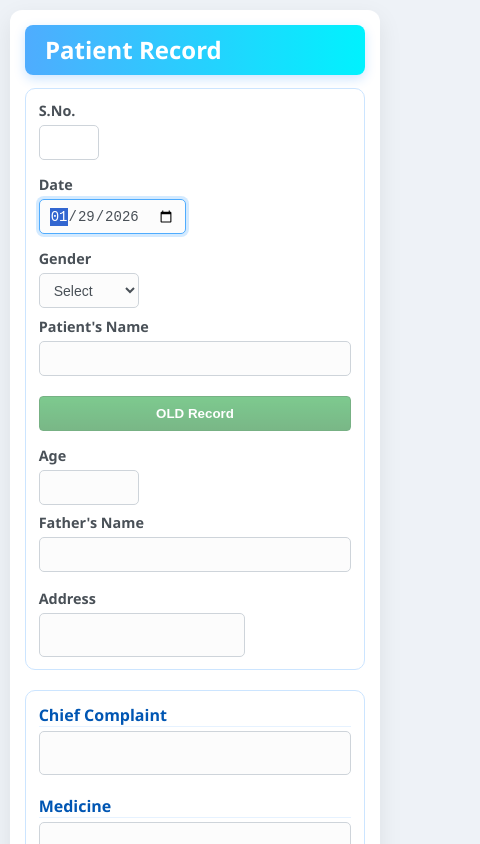
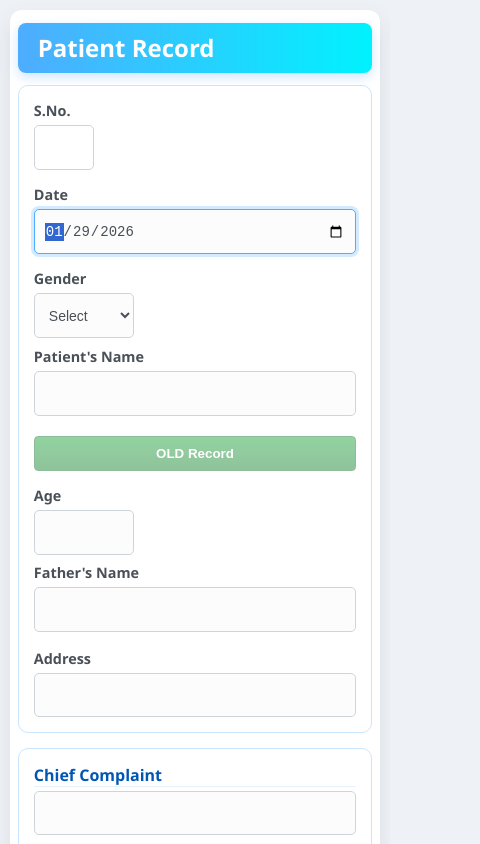
Before and after one commit to sahilcingh/Patient-Record-App, a React (Vite) app in the folder frontend/: page / in a window 390 px wide. Shown: the top 844 px of the page, 480 px wide, since content can reach past the window. Built offline with nearby package versions, Linux system fonts and the light colour scheme; no server answers.

Commit message:
Mobile UI fixed, and name dropdown menu fix 2

```diff
--- a/frontend/public/app.js
+++ b/frontend/public/app.js
@@ -40,25 +40,24 @@
 
         let isEditMode = false;
 
-        /* ================= 1. BUTTON STATE (VERIFICATION) ================= */
-        // Disable by default
+        /* ================= 1. BUTTON STATE: Default Disabled ================= */
         if(oldRecordBtn) {
             oldRecordBtn.disabled = true;
-            oldRecordBtn.style.opacity = "0.6";
+            oldRecordBtn.style.opacity = "0.5";
             oldRecordBtn.style.cursor = "not-allowed";
         }
 
-        /* ================= 2. AUTOCOMPLETE & VERIFICATION ================= */
+        /* ================= 2. AUTOCOMPLETE & BUTTON VERIFICATION ================= */
         if (patientNameInput && suggestionsList) {
             patientNameInput.addEventListener("input", async function() {
                 const query = this.value.trim();
 
-                // If empty, disable button and hide list
+                // If input is empty, reset button to disabled
                 if (query.length < 1) {
                     suggestionsList.classList.add("hidden");
                     if(oldRecordBtn) {
                         oldRecordBtn.disabled = true;
-                        oldRecordBtn.style.opacity = "0.6";
+                        oldRecordBtn.style.opacity = "0.5";
                         oldRecordBtn.style.cursor = "not-allowed";
                     }
                     return;
@@ -70,8 +69,9 @@
 
                     suggestionsList.innerHTML = "";
 
-                    // IF NAME EXISTS IN DB -> ENABLE BUTTON
+                    // Logic: If we found names in DB, enable the button
                     if (names.length > 0) {
+                        // Enable button because names exist
                         if(oldRecordBtn) {
                             oldRecordBtn.disabled = false;
                             oldRecordBtn.style.opacity = "1";
@@ -84,19 +84,25 @@
                             li.onclick = () => {
                                 patientNameInput.value = item.B_PName;
                                 suggestionsList.classList.add("hidden");
-                                if(oldRecordBtn) oldRecordBtn.click();
+                                // Ensure enabled after selection
+                                if(oldRecordBtn) {
+                                    oldRecordBtn.disabled = false;
+                                    oldRecordBtn.style.opacity = "1";
+                                    oldRecordBtn.style.cursor = "pointer";
+                                    oldRecordBtn.click(); // Auto click optional
+                                }
                             };
                             suggestionsList.appendChild(li);
                         });
                         suggestionsList.classList.remove("hidden");
                     } else {
-                        // NAME NOT FOUND -> DISABLE BUTTON
+                        // No names found? Disable button
+                        suggestionsList.classList.add("hidden");
                         if(oldRecordBtn) {
                             oldRecordBtn.disabled = true;
-                            oldRecordBtn.style.opacity = "0.6";
+                            oldRecordBtn.style.opacity = "0.5";
                             oldRecordBtn.style.cursor = "not-allowed";
                         }
-                        suggestionsList.classList.add("hidden");
                     }
                 } catch (err) { console.error(err); }
             });
@@ -106,7 +112,7 @@
             });
         }
 
-        /* ================= 3. OLD RECORD SEARCH (UPDATED COLUMNS) ================= */
+        /* ================= 3. OLD RECORD SEARCH (Show Name in Col 2) ================= */
         if (oldRecordBtn) {
             oldRecordBtn.addEventListener("click", async () => {
                 const nameInput = document.getElementById("patientNameInput");
@@ -121,7 +127,7 @@
                         data.records.forEach(rec => {
                             const date = new Date(rec.B_Date).toLocaleDateString('en-GB');
                             const row = document.createElement("tr");
-                            // UPDATED ROW: 2nd Column is Name
+                            // 2nd Column is now Patient Name
                             row.innerHTML = `
                                 <td>${date}</td>
                                 <td>${rec.B_PName}</td>
@@ -138,12 +144,13 @@
                         });
                         modal.style.display = "flex";
                     } else {
-                        alert("No history found.");
+                        alert("No records found in database.");
                     }
                 } catch (err) { alert("Error loading history."); }
             });
         }
 
+        // ... [The rest of app.js (Validation, Enter Key, etc.) remains unchanged] ...
         /* ================= ENTER KEY NAV ================= */
         form.addEventListener("keydown", (e) => {
             if (e.key === "Enter") {
@@ -155,7 +162,6 @@
                     isEditMode ? updateBtn.click() : saveBtn.click();
                     return;
                 }
-
                 const focusables = Array.from(form.querySelectorAll("input, select, textarea"));
                 const index = focusables.indexOf(target);
                 if (index > -1 && index < focusables.length - 1) {
@@ -246,23 +252,6 @@
             }
         }
 
-        function fillForm(record) {
-            getEl("patientNameInput").value = record.B_PName || "";
-            getEl("fatherNameInput").value = record.B_FName || "";
-            if(sexInput) sexInput.value = record.B_Sex || "";
-            (getEl("age") || form.querySelector("#age")).value = record.B_Age || "";
-            (getEl("address") || form.querySelector(".address-box")).value = record.B_To || "";
-            const boxes = form.querySelectorAll(".large-box");
-            if (boxes[0]) boxes[0].value = record.B_Perticu1 || "";
-            if (boxes[1]) boxes[1].value = record.B_Perticu2 || "";
-            snoInput.value = record.B_Sno || "";
-            if (visitDate && record.B_Date) visitDate.value = new Date(record.B_Date).toISOString().split('T')[0];
-            total.value = (record.B_PerticuAmt1 || 0).toFixed(2);
-            cartage.value = (record.B_Cart || 0).toFixed(2);
-            conveyance.value = (record.B_Conv || 0).toFixed(2);
-            grandTotal.value = (record.B_TotalAmt || 0).toFixed(2);
-        }
-
         /* ================= LISTENERS ================= */
         billingFields.forEach(field => {
             field.addEventListener("focus", () => { if (parseFloat(field.value) === 0) field.value = ""; });
@@ -319,6 +308,23 @@
             });
         }
 
+        function fillForm(record) {
+            getEl("patientNameInput").value = record.B_PName || "";
+            getEl("fatherNameInput").value = record.B_FName || "";
+            if(sexInput) sexInput.value = record.B_Sex || "";
+            (getEl("age") || form.querySelector("#age")).value = record.B_Age || "";
+            (getEl("address") || form.querySelector(".address-box")).value = record.B_To || "";
+            const boxes = form.querySelectorAll(".large-box");
+            if (boxes[0]) boxes[0].value = record.B_Perticu1 || "";
+            if (boxes[1]) boxes[1].value = record.B_Perticu2 || "";
+            snoInput.value = record.B_Sno || "";
+            if (visitDate && record.B_Date) visitDate.value = new Date(record.B_Date).toISOString().split('T')[0];
+            total.value = (record.B_PerticuAmt1 || 0).toFixed(2);
+            cartage.value = (record.B_Cart || 0).toFixed(2);
+            conveyance.value = (record.B_Conv || 0).toFixed(2);
+            grandTotal.value = (record.B_TotalAmt || 0).toFixed(2);
+        }
+
         async function loadNextSno() {
             if (!snoInput) return;
             try {
--- a/frontend/src/App.css
+++ b/frontend/src/App.css
@@ -8,6 +8,7 @@ body {
   background-color: #eef2f7;
   margin: 0;
   padding: 0;
+  /* DESKTOP DEFAULT: Fixed Screen, No Scroll */
   height: 100vh;
   width: 100vw;
   overflow: hidden;
@@ -225,48 +226,54 @@ button.danger { background: linear-gradient(to bottom, #dc3545, #c82333); color:
 .hidden { display: none; }
 
 /* =========================================
-   MOBILE RESPONSIVENESS
+   MOBILE RESPONSIVENESS FIXES
    ========================================= */
 @media (max-width: 768px) {
-  /* Unlock height so user can scroll on mobile */
+  /* 1. ENABLE SCROLLING ON MOBILE */
   body {
+    display: block; /* Remove center flex */
     height: auto;
+    min-height: 100vh;
     overflow-y: auto;
-    display: block;
     padding: 10px;
   }
 
   .app {
+    padding: 0;
     height: auto;
-    padding: 0;
-    max-width: 100%;
   }
 
   .card {
     height: auto;
     overflow: visible;
-    padding: 15px;
   }
 
   #patientForm {
     overflow: visible;
-    gap: 20px;
+    gap: 15px;
   }
 
-  /* Stack inputs vertically */
+  .section {
+    padding: 15px;
+  }
+
+  /* 2. STACK INPUTS VERTICALLY */
   .form-row {
     flex-direction: column;
     align-items: stretch;
     gap: 15px;
   }
 
-  /* Reset fixed widths */
-  .input-group, .fixed-left, .fixed-right, .col-date, .grow {
-    width: 100%;
-    margin: 0;
+  /* 3. RESET WIDTHS TO FILL SCREEN */
+  .input-group,
+  .fixed-left,
+  .fixed-right,
+  .col-date,
+  .grow {
+    width: 100% !important;
   }
 
-  /* Adjust labels above inputs */
+  /* 4. LABELS ABOVE INPUTS */
   .input-group {
     flex-direction: column;
     align-items: flex-start;
@@ -274,48 +281,58 @@ button.danger { background: linear-gradient(to bottom, #dc3545, #c82333); color:
   }
 
   .aligned-label {
-    flex: none; /* Allow natural width */
+    flex: none;
     min-width: auto;
   }
 
-  /* Right align inputs become left on mobile for readability */
+  /* 5. MAKE INPUTS EASIER TO TAP */
+  input, select, textarea {
+    width: 100%;
+    height: 45px; /* Taller touch target */
+  }
+
+  .address-box {
+      height: 80px;
+  }
+
   .right-align {
     text-align: left;
   }
 
+  /* 6. OLD RECORD BUTTON */
   .nav-button {
     width: 100%;
     justify-content: center;
     margin-top: 5px;
   }
 
-  /* Billing: 2 columns */
+  /* 7. BILLING GRID - 2 Columns */
   .grid.billing {
     grid-template-columns: 1fr 1fr;
   }
 
+  /* 8. COMPLAINT/MEDICINE - 1 Column */
   .two-col {
     grid-template-columns: 1fr;
   }
 
-  /* Footer stack */
+  /* 9. FOOTER - Stack Buttons */
   .footer {
     flex-direction: column;
     gap: 15px;
+    height: auto;
   }
 
   .footer > div {
     display: flex;
     flex-direction: column;
     gap: 10px;
+    width: 100%;
   }
 
   button {
     margin-left: 0;
     width: 100%;
-  }
-
-  .address-box {
-      height: 80px;
+    padding: 12px; /* Bigger buttons */
   }
 }
--- a/frontend/src/App.jsx
+++ b/frontend/src/App.jsx
@@ -120,7 +120,7 @@ function App() {
         </form>
       </div>
 
-      {/* History Modal - UPDATED HEADER: "Patient Name" */}
+      {/* History Modal - UPDATED HEADER */}
       <div id="historyModal" className="modal-overlay">
         <div className="modal-content">
           <div className="modal-header">
@@ -133,7 +133,7 @@ function App() {
                 <thead>
                     <tr>
                     <th>Date</th>
-                    <th>Patient Name</th> {/* UPDATED COLUMN */}
+                    <th>Patient Name</th> {/* CHANGED FROM S.NO */}
                     <th>Father's Name</th>
                     <th>Grand Total</th>
                     <th>Action</th>
```
